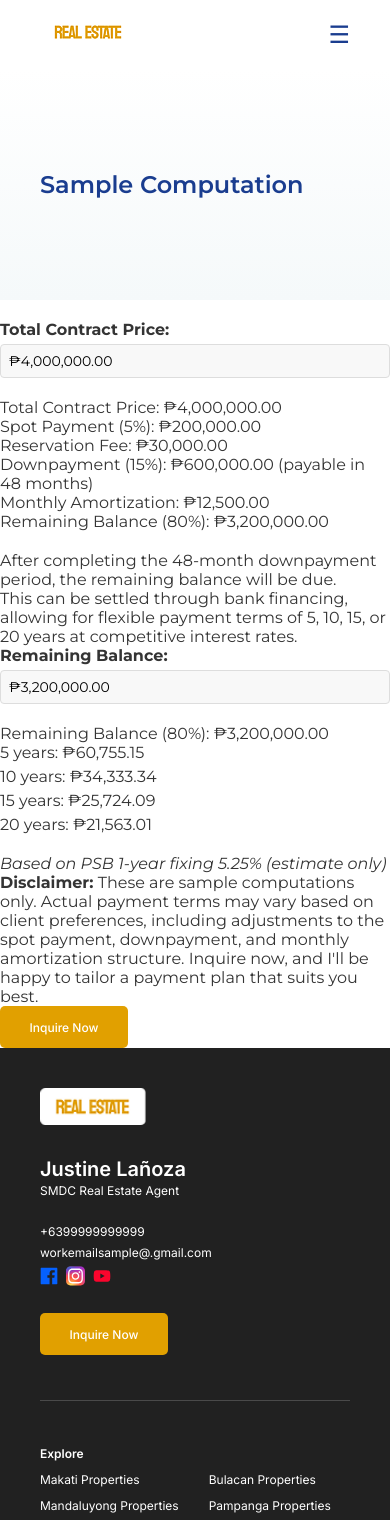
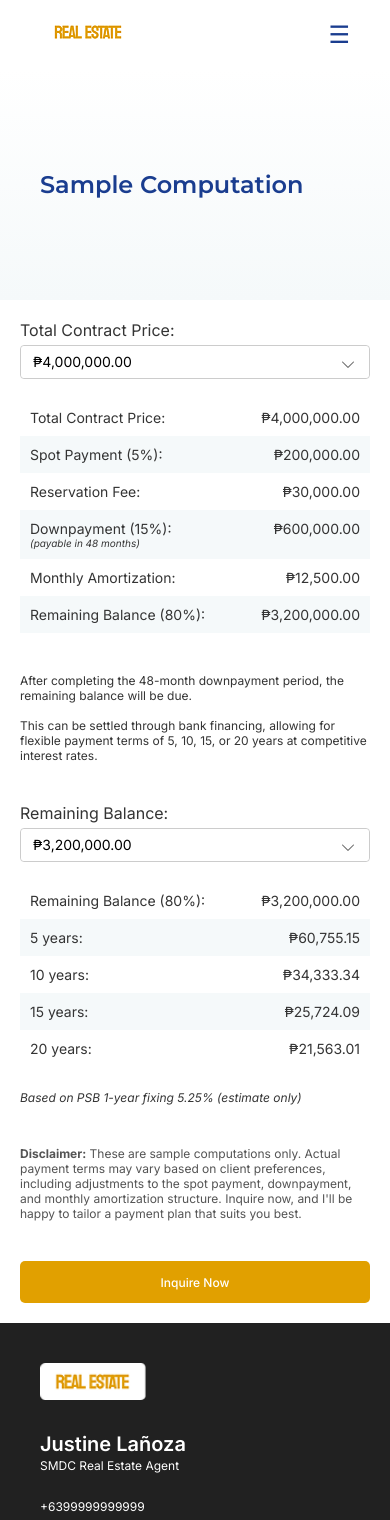
Before and after one commit to jaiibiason/smdc-lanoju, a React (Vite) app: page /sample-computation in a window 390 px wide. Shown: the top 1520 px of the page. Built offline with nearby package versions, Linux system fonts and the light colour scheme.

Commit message:
done sample computation + home edits

```diff
--- a/src/css/ClientSuccessStories.css
+++ b/src/css/ClientSuccessStories.css
@@ -1,6 +1,7 @@
-.client-success-stories-cont {
-  height: 95vh;
+section.client-success-stories-cont {
+  height: 100%;
   background-color: #212121;
+  padding: 40px 40px 85px 40px;
 }
 
 .client-success-stories-cont .title-cont h1 {
--- a/src/css/FeaturedProperties.css
+++ b/src/css/FeaturedProperties.css
@@ -2,7 +2,7 @@
 @import "slick-carousel/slick/slick-theme.css";
 
 .home-pg .fproperties-cont {
-  height: 85vh;
+  height: 100%;
   background: #f5f9fa;
 }
 
--- a/src/css/NearbyEstablishments.css
+++ b/src/css/NearbyEstablishments.css
@@ -26,7 +26,6 @@ section.nearby-establishments {
   background-color: #f5f9fa;
   padding: 15px;
   border-radius: 8px;
-  box-shadow: 0 2px 4px rgba(0, 0, 0, 0.1);
 }
 .establishment-category * {
     font-family: 'Inter', sans-serif;
--- a/src/css/SampleComputation.css
+++ b/src/css/SampleComputation.css
@@ -1,4 +1,6 @@
-.sample-computation-pg .hero-cont{
+.sample-computation-pg {
+
+  .hero-cont{
     height: 232px;
     padding: 40px;
     background: linear-gradient(0deg, #F5F9FA 0%, #FFFFFF 100%);
@@ -9,9 +11,24 @@
     }
   }
 
+  .label-subtext{
+    display: flex;
+    flex-direction: column;
+  }
+  .subtext{
+    font-style: italic;
+    font-size: 10px;
+  }
+}
+
 .sample-computation-table {
   margin-top: 20px;
   overflow-x: auto;
+  padding: 40px;
+
+  * {
+    font-family: "Inter", sans-serif;
+  }
 }
 
 .sample-computation-table table {
@@ -19,36 +36,35 @@
   border-collapse: collapse;
   text-align: left;
   font-family: "Inter", sans-serif;
+  font-size: 14px;
+  border: none;
 }
 
 .sample-computation-table th,
 .sample-computation-table td {
   padding: 12px 15px;
-  border: 1px solid #ddd;
+  border: none;
 }
 
 .sample-computation-table th {
   background-color: #f5f9fa;
-  font-weight: 600;
-  color: #333;
+  font-weight: 500;
 }
 
 .sample-computation-table th span {
-  font-size: 12px;
-  color: #555;
+  font-size: 10px;
+  font-weight: 300;
+  font-style: italic;
 }
 
 .sample-computation-table tbody tr:nth-child(even) {
-  background-color: #f9f9f9;
+  background-color: #f5f9fa;
 }
 
 .sample-computation-table tbody tr:nth-child(odd) {
   background-color: #ffffff;
 }
 
-.sample-computation-table tbody tr:hover {
-  background-color: #f0f8ff;
-}
 
 .sample-computation-table td {
   color: #555;
@@ -67,7 +83,12 @@
 
   .mobile-computation {
     display: block; /* Show mobile view on smaller screens */
-    margin-top: 20px;
+    padding: 20px;
+
+    * {
+      font-family: 'Inter', sans-serif;
+    }
+
   }
 
   .dropdown-section {
@@ -102,3 +123,89 @@
     margin-bottom: 5px;
   }
 }
+
+.sample-computation-pg {
+
+.dropdown-placeholder {
+  position: relative;
+  display: inline-block;
+  width: 100%;
+  padding: 0;
+  margin: 5px 0 20px 0;
+}
+
+.dropdown-placeholder select {
+  width: 100%;
+  height: 100%;
+  padding: 8px 12px;
+  font-size: 14px;
+  border: none;
+  background-color: #fff;
+  appearance: none; /* Remove default dropdown arrow */
+  cursor: pointer;
+
+  :hover {
+    border: none;
+  }
+}
+
+.dropdown-placeholder:focus-within {
+  outline: none;
+  border-bottom: 2px solid var(--dark-blue);
+}
+
+.dropdown-placeholder .dropdown-arrow {
+  position: absolute;
+  top: 50%;
+  right: 15px;
+  transform: translateY(-50%);
+  pointer-events: none; /* Prevent interaction with the arrow */
+}
+
+.dropdown-placeholder .dropdown-arrow svg {
+  fill: #616161;
+  width: 12px;
+  height: 7px;
+}
+
+.inquire-btn {
+  width: 100%;
+}
+
+}
+
+.computation-details {
+  border-radius: 8px;
+  margin-bottom: 20px;
+}
+
+.computation-details p {
+  display: flex;
+  justify-content: space-between;
+  padding: 10px;
+  font-size: 14px;
+  background-color: #ffffff;
+}
+
+.computation-details p:nth-child(even) {
+  background-color: #F5F9FA;
+}
+
+.computation-notes {
+  display: flex;
+  flex-direction: column;
+  margin: 40px 0;
+  gap: 15px;
+  font-size: 12px;
+
+}
+.computation-notes.disclaimer {
+  display: inline-block;
+gap: 0;
+color: #545454;
+}
+.computation-notes.bsp {
+  display: inline-block;
+gap: 0;
+margin: 0;
+}
--- a/src/css/UnitType.css
+++ b/src/css/UnitType.css
@@ -1,7 +1,7 @@
 section.unit-type {
   display: flex;
   padding: 0;
-  background-color: #f9f9f9;
+  background-color: white;
 }
 section.unit-type * {
   font-family: "Inter";}
@@ -63,7 +63,6 @@ section.unit-type * {
 
 .unit-type-instruction {
   font-size: 14px;
-  color: #555;
   margin: 0;
 }
 
@@ -94,7 +93,6 @@ section.unit-type * {
 
 .unit-type-row {
   cursor: pointer;
-  transition: background-color 0.3s ease;
 }
 
 /* .unit-type-row:hover {
@@ -111,7 +109,7 @@ section.unit-type * {
 
 .unit-link {
   font-size: 14px;
-  color: #007bff;
+  color: var(--dark-blue);
   text-decoration: none;
   font-weight: 500;
   margin-top: 10px;
--- a/src/pages/Sample Computation.tsx
+++ b/src/pages/Sample Computation.tsx
@@ -74,15 +74,21 @@ function SampleCompuatation() {
     tableData[0].remainingBalance
   );
 
-  const handleTotalPriceChange = (event: React.ChangeEvent<HTMLSelectElement>) => {
-    const selected = tableData.find((row) => row.totalPrice === event.target.value);
+  const handleTotalPriceChange = (
+    event: React.ChangeEvent<HTMLSelectElement>
+  ) => {
+    const selected = tableData.find(
+      (row) => row.totalPrice === event.target.value
+    );
     if (selected) {
       setSelectedTotalPrice(selected);
       setSelectedRemainingBalance(selected.remainingBalance);
     }
   };
 
-  const handleRemainingBalanceChange = (event: React.ChangeEvent<HTMLSelectElement>) => {
+  const handleRemainingBalanceChange = (
+    event: React.ChangeEvent<HTMLSelectElement>
+  ) => {
     setSelectedRemainingBalance(event.target.value);
   };
 
@@ -99,7 +105,10 @@ function SampleCompuatation() {
               <th>Total Contract Price</th>
               <th>Spot Payment (5%)</th>
               <th>Reservation Fee</th>
-              <th>Downpayment (15%) <br /><span>(payable in 48 months)</span></th>
+              <th>
+                Downpayment (15%) <br />
+                <span>(payable in 48 months)</span>
+              </th>
               <th>Monthly Amortization</th>
               <th>Remaining Balance (80%)</th>
             </tr>
@@ -121,8 +130,9 @@ function SampleCompuatation() {
 
       {/* Mobile View */}
       <div className="mobile-computation">
-        <div className="dropdown-section">
-          <label htmlFor="totalPrice">Total Contract Price:</label>
+        <label htmlFor="totalPrice">Total Contract Price:</label>
+        <div className="dropdown-placeholder">
+          {/* <div className="dropdown"> */}
           <select
             id="totalPrice"
             value={selectedTotalPrice.totalPrice}
@@ -134,30 +144,65 @@ function SampleCompuatation() {
               </option>
             ))}
           </select>
+          <span className="dropdown-arrow">
+            <svg
+              xmlns="http://www.w3.org/2000/svg"
+              width="12"
+              height="7"
+              fill="currentColor"
+              viewBox="0 0 12 7"
+            >
+              <path d="M11.8527 0.645818C12.0484 0.840732 12.0489 1.15731 11.854 1.35292L6.38902 6.83741C6.17408 7.05312 5.82477 7.05312 5.60982 6.83741L0.14484 1.35292C-0.0500734 1.15731 -0.0495088 0.840731 0.1461 0.645817C0.34171 0.450903 0.658292 0.451467 0.853206 0.647077L5.99942 5.81166L11.1456 0.647077C11.3406 0.451468 11.6571 0.450904 11.8527 0.645818Z" />
+            </svg>
+          </span>
+          {/* </div> */}
         </div>
 
         <div className="computation-details">
-          <p>Total Contract Price: {selectedTotalPrice.totalPrice}</p>
-          <p>Spot Payment (5%): {selectedTotalPrice.spotPayment}</p>
-          <p>Reservation Fee: {selectedTotalPrice.reservationFee}</p>
           <p>
-            Downpayment (15%): {selectedTotalPrice.downpayment}{" "}
-            <span>(payable in 48 months)</span>
+            <span>Total Contract Price:</span>
+            <span>{selectedTotalPrice.totalPrice}</span>
           </p>
-          <p>Monthly Amortization: {selectedTotalPrice.monthlyAmortization}</p>
-          <p>Remaining Balance (80%): {selectedTotalPrice.remainingBalance}</p>
+          <p>
+            <span>Spot Payment (5%):</span>
+            <span>{selectedTotalPrice.spotPayment}</span>
+          </p>
+          <p>
+            <span>Reservation Fee:</span>
+            <span>{selectedTotalPrice.reservationFee}</span>
+          </p>
+          <p>
+            <span className="label-subtext">
+              <span>Downpayment (15%):</span>
+              <span className="subtext">(payable in 48 months)</span>
+            </span>
+            <span>{selectedTotalPrice.downpayment}</span>
+          </p>
+          <p>
+            <span>Monthly Amortization:</span>
+            <span>{selectedTotalPrice.monthlyAmortization}</span>
+          </p>
+          <p>
+            <span>Remaining Balance (80%):</span>
+            <span>{selectedTotalPrice.remainingBalance}</span>
+          </p>
         </div>
 
+            <div className="computation-notes">
         <p>
-          After completing the 48-month downpayment period, the remaining balance will be due.
+          After completing the 48-month downpayment period, the remaining
+          balance will be due.
         </p>
         <p>
-          This can be settled through bank financing, allowing for flexible payment terms of 5, 10,
-          15, or 20 years at competitive interest rates.
+          This can be settled through bank financing, allowing for flexible
+          payment terms of 5, 10, 15, or 20 years at competitive interest rates.
         </p>
+            </div>
 
-        <div className="dropdown-section">
-          <label htmlFor="remainingBalance">Remaining Balance:</label>
+        {/* Remaining Balance Section */}
+        <label htmlFor="remainingBalance">Remaining Balance:</label>
+        <div className="dropdown-placeholder">
+          {/* <div className="dropdown"> */}
           <select
             id="remainingBalance"
             value={selectedRemainingBalance}
@@ -169,33 +214,49 @@ function SampleCompuatation() {
               </option>
             ))}
           </select>
+          <span className="dropdown-arrow">
+            <svg
+              xmlns="http://www.w3.org/2000/svg"
+              width="12"
+              height="7"
+              fill="currentColor"
+              viewBox="0 0 12 7"
+            >
+              <path d="M11.8527 0.645818C12.0484 0.840732 12.0489 1.15731 11.854 1.35292L6.38902 6.83741C6.17408 7.05312 5.82477 7.05312 5.60982 6.83741L0.14484 1.35292C-0.0500734 1.15731 -0.0495088 0.840731 0.1461 0.645817C0.34171 0.450903 0.658292 0.451467 0.853206 0.647077L5.99942 5.81166L11.1456 0.647077C11.3406 0.451468 11.6571 0.450904 11.8527 0.645818Z" />
+            </svg>
+          </span>
+          {/* </div> */}
         </div>
 
-        <div className="remaining-balance-details">
-          <p>Remaining Balance (80%): {selectedRemainingBalance}</p>
+        <div className="computation-details">
+          <p>
+            <span>Remaining Balance (80%):</span>
+            <span>{selectedRemainingBalance}</span>
+          </p>
           {remainingBalanceData[selectedRemainingBalance] ? (
-            <ul>
-              {Object.entries(remainingBalanceData[selectedRemainingBalance]).map(
-                ([term, amount], index) => (
-                  <li key={index}>
-                    {term}: {amount}
-                  </li>
-                )
-              )}
-            </ul>
+            Object.entries(remainingBalanceData[selectedRemainingBalance]).map(
+              ([term, amount], index) => (
+                <p key={index}>
+                  <span>{term}:</span>
+                  <span>{amount}</span>
+                </p>
+              )
+            )
           ) : (
             <p>No data available for the selected remaining balance.</p>
           )}
         </div>
 
-        <p>
+        <p className="computation-notes bsp">
           <i>Based on PSB 1-year fixing 5.25% (estimate only)</i>
         </p>
-        <p>
-          <b>Disclaimer:</b> These are sample computations only. Actual payment terms may vary based
-          on client preferences, including adjustments to the spot payment, downpayment, and monthly
-          amortization structure. Inquire now, and I'll be happy to tailor a payment plan that suits
-          you best.
+
+        <p className="computation-notes disclaimer">
+          <b>Disclaimer:</b> These are sample computations only. Actual payment
+          terms may vary based on client preferences, including adjustments to
+          the spot payment, downpayment, and monthly amortization structure.
+          Inquire now, and I'll be happy to tailor a payment plan that suits you
+          best.
         </p>
 
         <button className="inquire-btn">Inquire Now</button>
```
Lines whose indentation alone changed are shown as unchanged.
